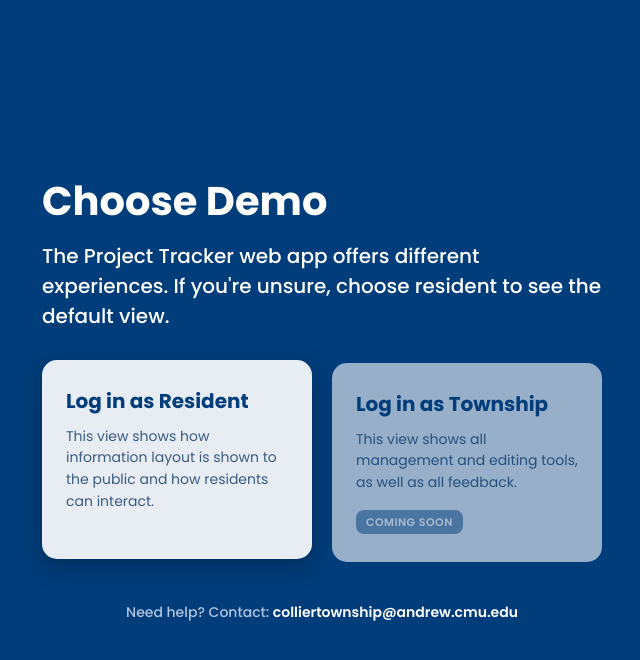
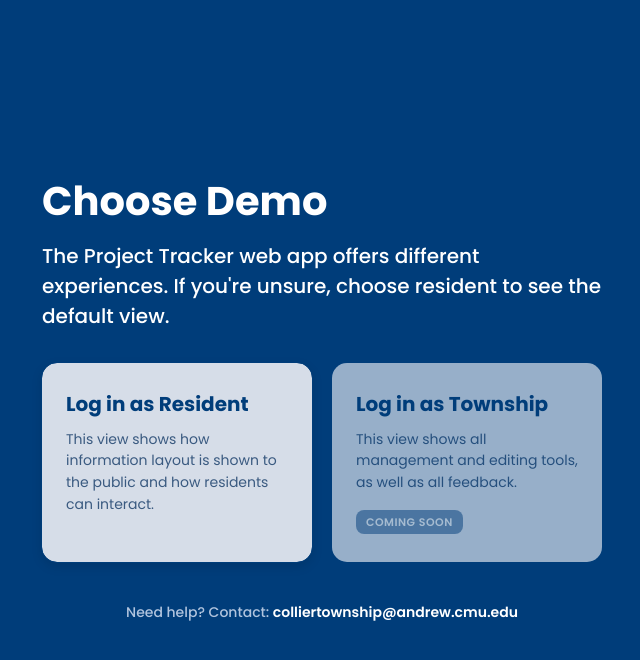
Before and after one commit to qwistaycat/collier-project-tracker-demo, a Next.js app in the folder my-app/: page / in a window 1280 px wide. In both pictures the pointer is over the link 495 px from the left and 462 px from the top of the page. Shown: the top 660 px of the page, without its empty margins (318-958 px from the left). Built offline with nearby package versions, Linux system fonts and the light colour scheme.

Commit message:
changed hover state animation/interaction

```diff
--- a/my-app/app/globals.css
+++ b/my-app/app/globals.css
@@ -202,7 +202,7 @@ select {
   padding: 28px 24px;
   text-decoration: none;
   position: relative;
-  transition: transform 0.2s ease, box-shadow 0.2s ease;
+  transition: background-color 0.2s ease, box-shadow 0.2s ease;
 }
 
 .demo-card-active {
@@ -210,8 +210,9 @@ select {
 }
 
 .demo-card-active:hover {
-  transform: translateY(-3px);
-  box-shadow: 0 8px 24px rgba(0, 0, 0, 0.25);
+  background: #d6dde8;
+  box-shadow: 0 4px 12px rgba(0, 0, 0, 0.12);
+  outline: 1.5px solid #003d7a;
 }
 
 .demo-card-disabled {
```
Also changed, not shown: 1 other file (tests, documents, lock files or other folders).
